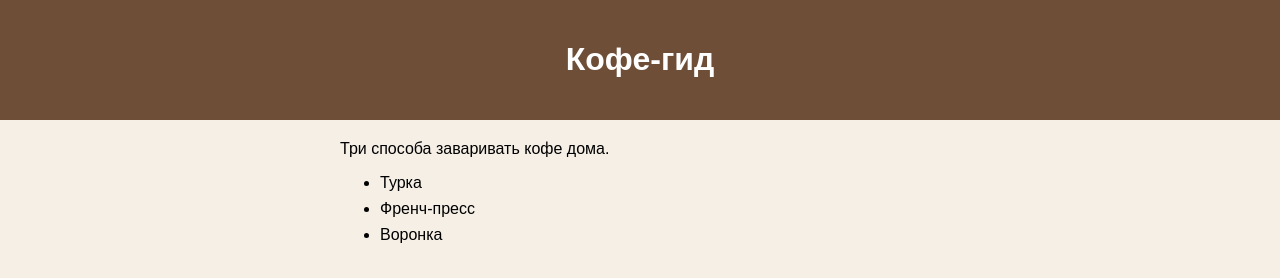
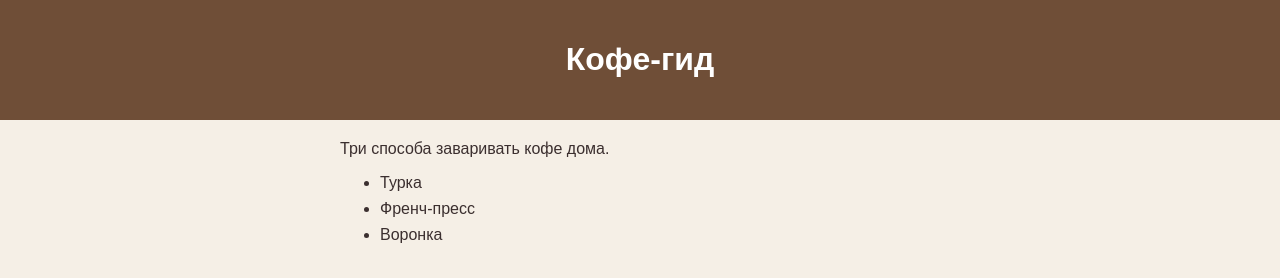
Before and after one commit to sdftqwert6-hub/52, a website: page index.html in a window 1280 px wide. Drawn offline with Linux system fonts and the light colour scheme.

Commit message:
Fix:actions

```diff
--- a/style.css
+++ b/style.css
@@ -1,7 +1,7 @@
 body {
     font-family: Arial, sans-serif;
     background-color: #f5efe6;
-    colo: #3b2f2f;
+    color: #3b2f2f;
     margin: 0;
 }
 
```
